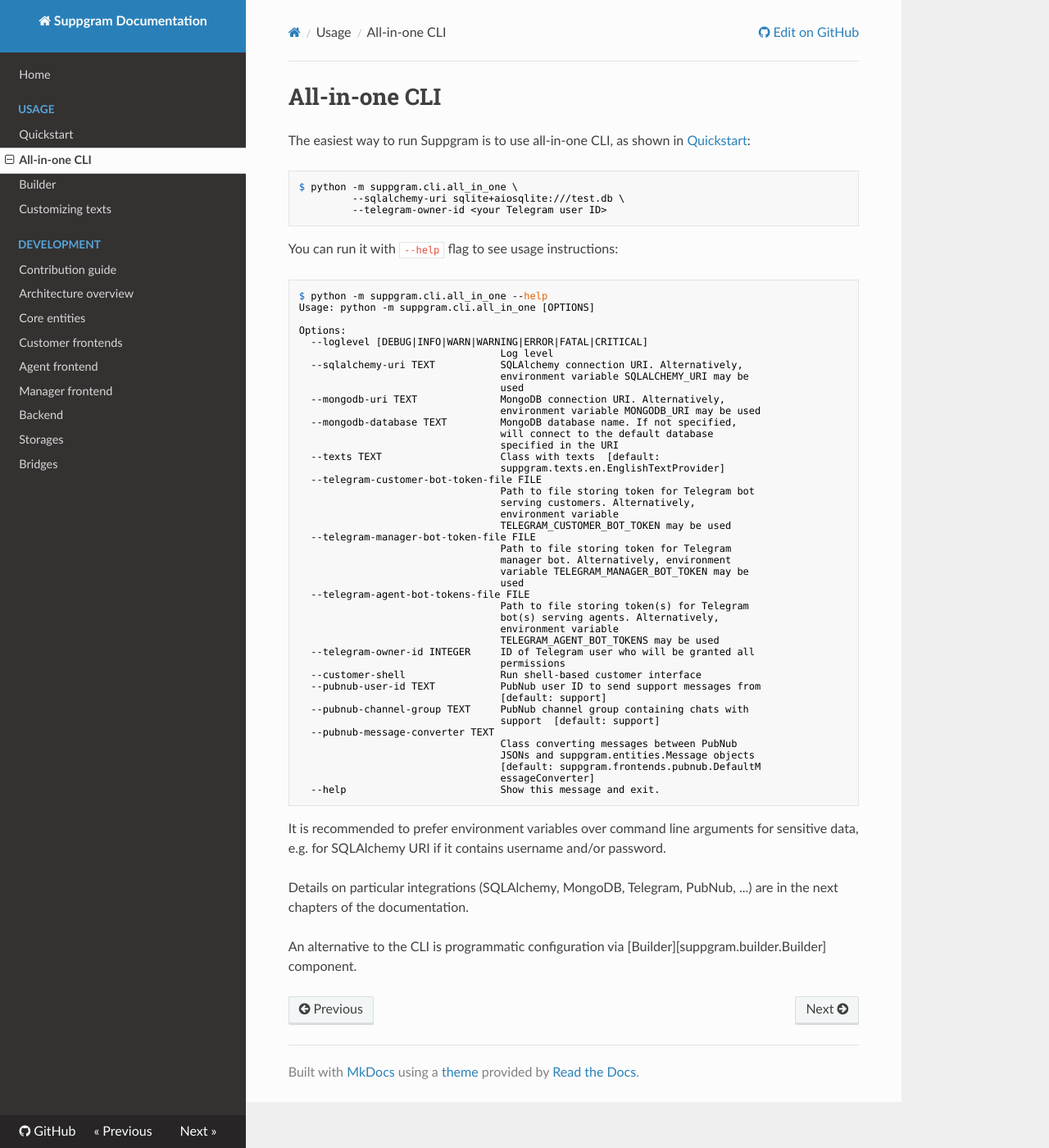
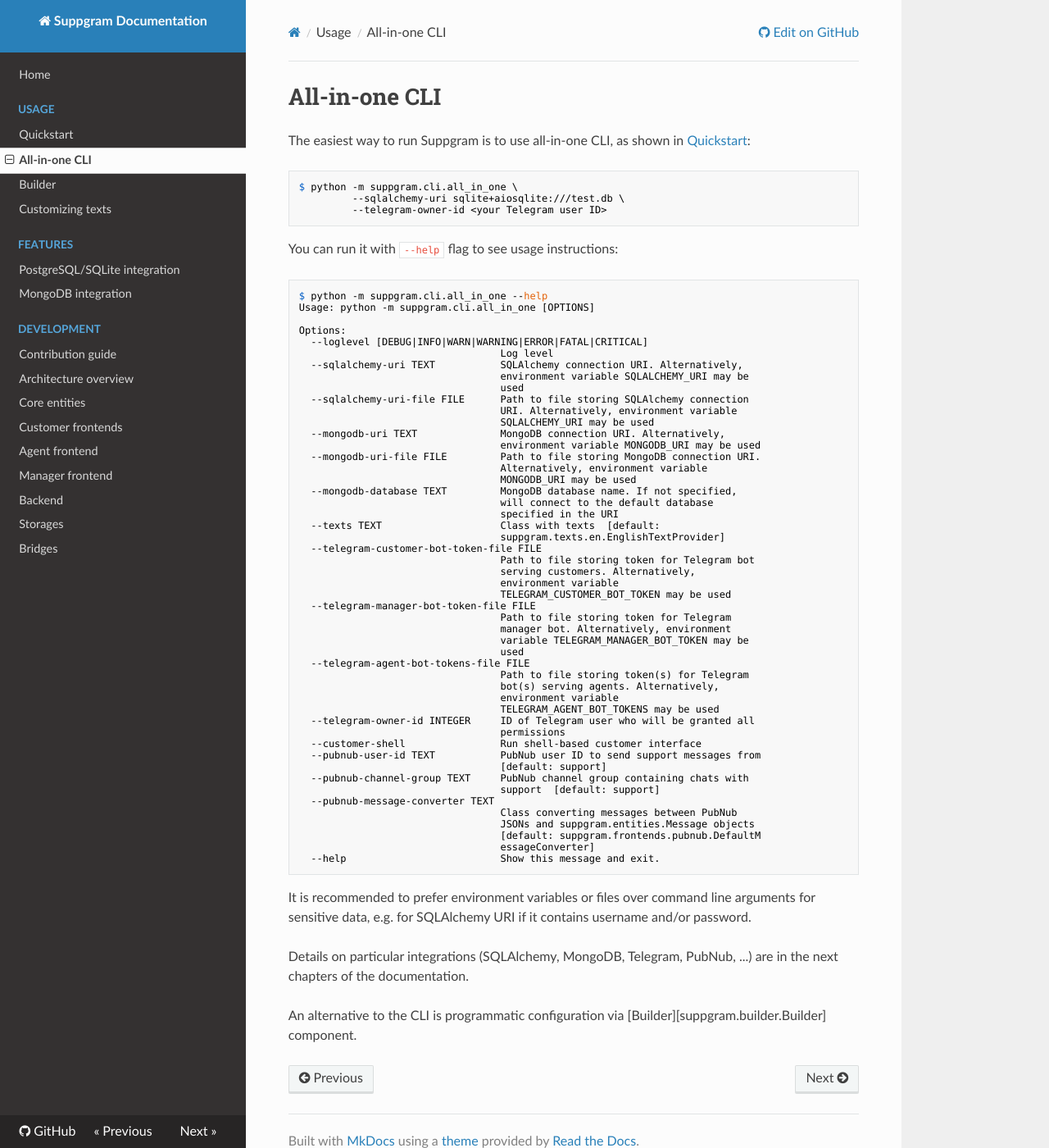
Before and after one commit to Saluev/suppgram, an MkDocs documentation site: the page built from docs/usage/all_in_one_cli.md, in a window 1280 px wide and 1400 px high. Shown: the whole window at 82% size. Built offline with MkDocs 1.6.1, drawn with Linux system fonts in a browser that asks for light colours; nearby versions of some CDN libraries.

Commit message:
Add usage docs

````diff
--- a/docs/usage/all_in_one_cli.md
+++ b/docs/usage/all_in_one_cli.md
@@ -17,8 +17,14 @@
   --sqlalchemy-uri TEXT           SQLAlchemy connection URI. Alternatively,
                                   environment variable SQLALCHEMY_URI may be
                                   used
+  --sqlalchemy-uri-file FILE      Path to file storing SQLAlchemy connection
+                                  URI. Alternatively, environment variable
+                                  SQLALCHEMY_URI may be used
   --mongodb-uri TEXT              MongoDB connection URI. Alternatively,
                                   environment variable MONGODB_URI may be used
+  --mongodb-uri-file FILE         Path to file storing MongoDB connection URI.
+                                  Alternatively, environment variable
+                                  MONGODB_URI may be used
   --mongodb-database TEXT         MongoDB database name. If not specified,
                                   will connect to the default database
                                   specified in the URI
@@ -53,7 +59,7 @@
                                   essageConverter]
   --help                          Show this message and exit.
 ```
-It is recommended to prefer environment variables over command line arguments
+It is recommended to prefer environment variables or files over command line arguments
 for sensitive data, e.g. for SQLAlchemy URI if it contains username and/or password.
 
 Details on particular integrations (SQLAlchemy, MongoDB, Telegram, PubNub, ...) are
--- a/mkdocs.yml
+++ b/mkdocs.yml
@@ -10,6 +10,9 @@
       - 'All-in-one CLI': usage/all_in_one_cli.md
       - Builder: usage/builder.md
       - 'Customizing texts': usage/customizing_texts.md
+  - Features:
+      - 'PostgreSQL/SQLite integration': features/sql_integration.md
+      - 'MongoDB integration': features/mongodb_integration.md
   - Development:
       - 'Contribution guide': development/contribution_guide.md
       - 'Architecture overview': development/architecture_overview.md
````
Also changed, not shown: docs/features/mongodb_integration.md (added, +28 -0 lines), docs/features/sql_integration.md (added, +39 -0 lines), 3 other files.
